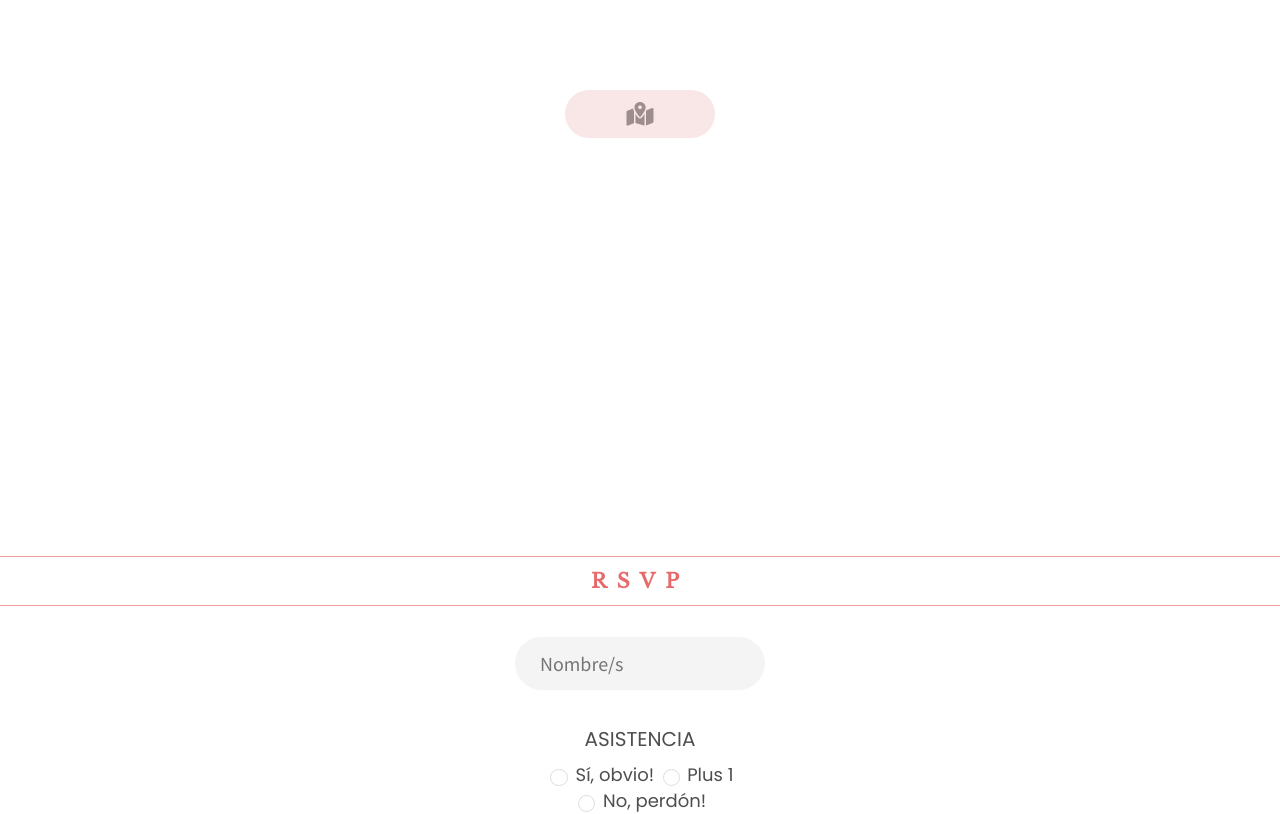
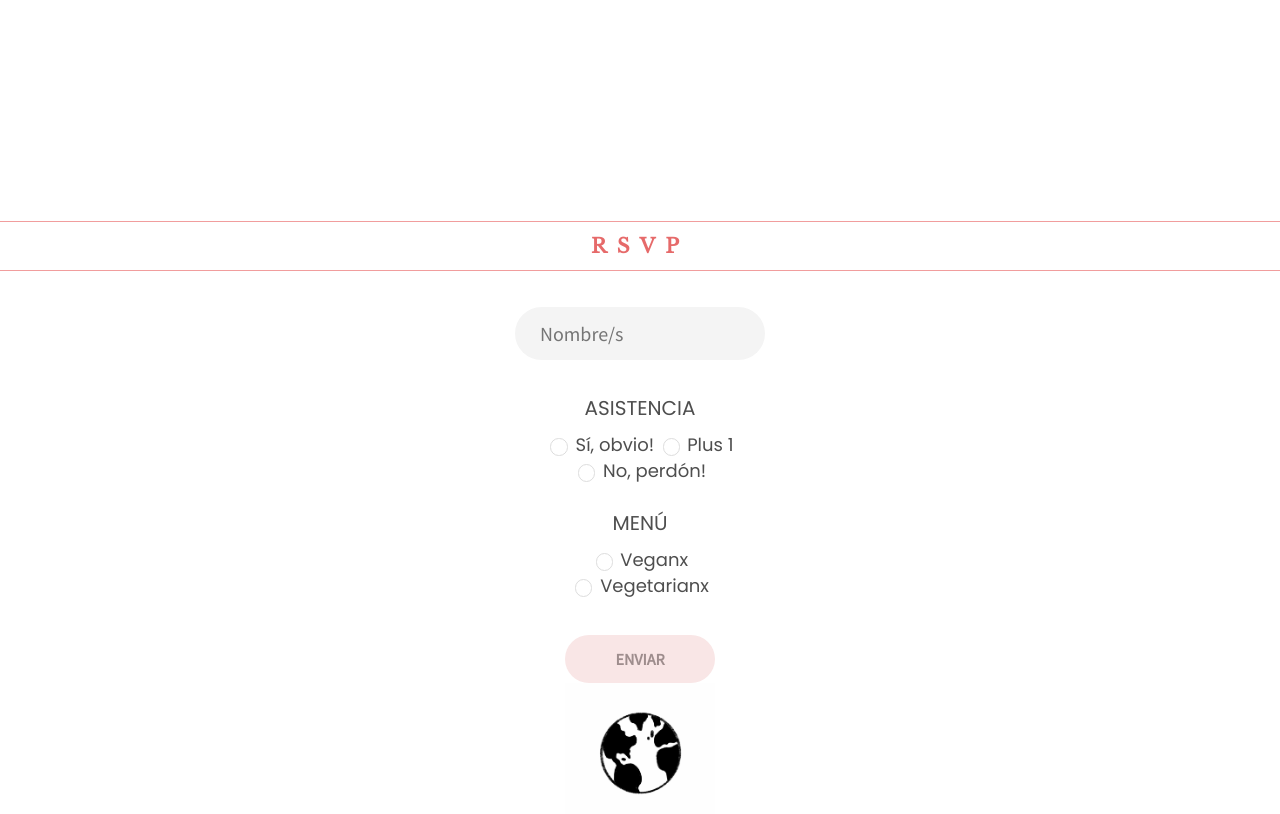
Before and after one commit to AAlejof/HeliKi, a React (Create React App) app in the folder client/: page /home in a window 1280 px wide. Shown: the part 2620-3434 px from the top of the page. Built offline with nearby package versions, Linux system fonts and the light colour scheme.

Commit message:
fix events/rsvp div margin

```diff
--- a/client/src/components/Form/Form.module.css
+++ b/client/src/components/Form/Form.module.css
@@ -138,7 +138,7 @@
 	}
 
 	.rsvpDiv {
-		margin: 10%;
+		margin: 5%;
 		display: flex;
 		flex-direction: column;
 		justify-content: center;
--- a/client/src/components/Home/Home.module.css
+++ b/client/src/components/Home/Home.module.css
@@ -2,6 +2,8 @@
 @import url('https://fonts.googleapis.com/css2?family=Poppins');
 @import url('https://fonts.googleapis.com/css?family=Source+Sans+Pro');
 
+
+/* ---------MOBILE--------- */
 .imgDiv {
 	display: flex;
 	flex-wrap: wrap;
@@ -236,7 +238,7 @@
 	}
 
 	.eventsDiv{
-		margin: 10%;
+		margin: 5%;
 		display: flex;
 		flex-direction: column;
 		justify-content: center;
```
